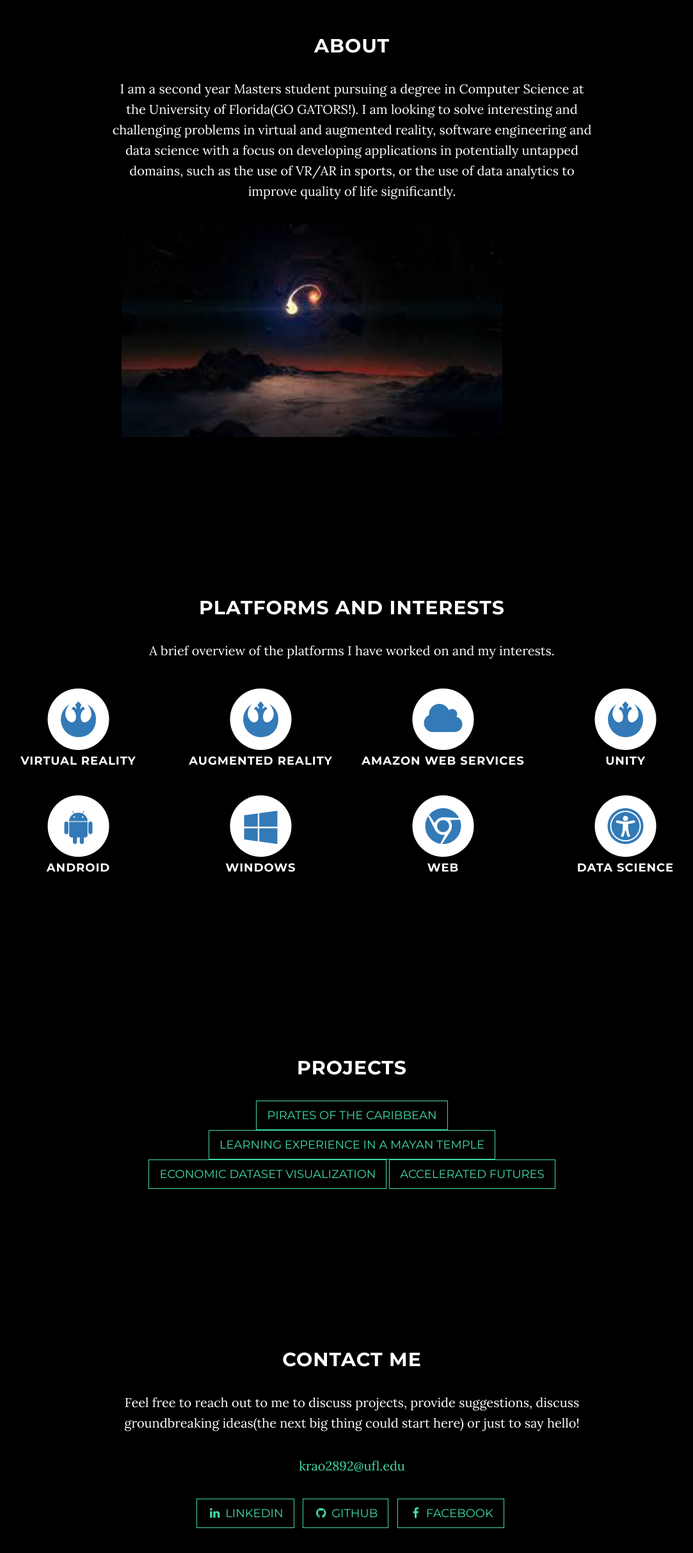
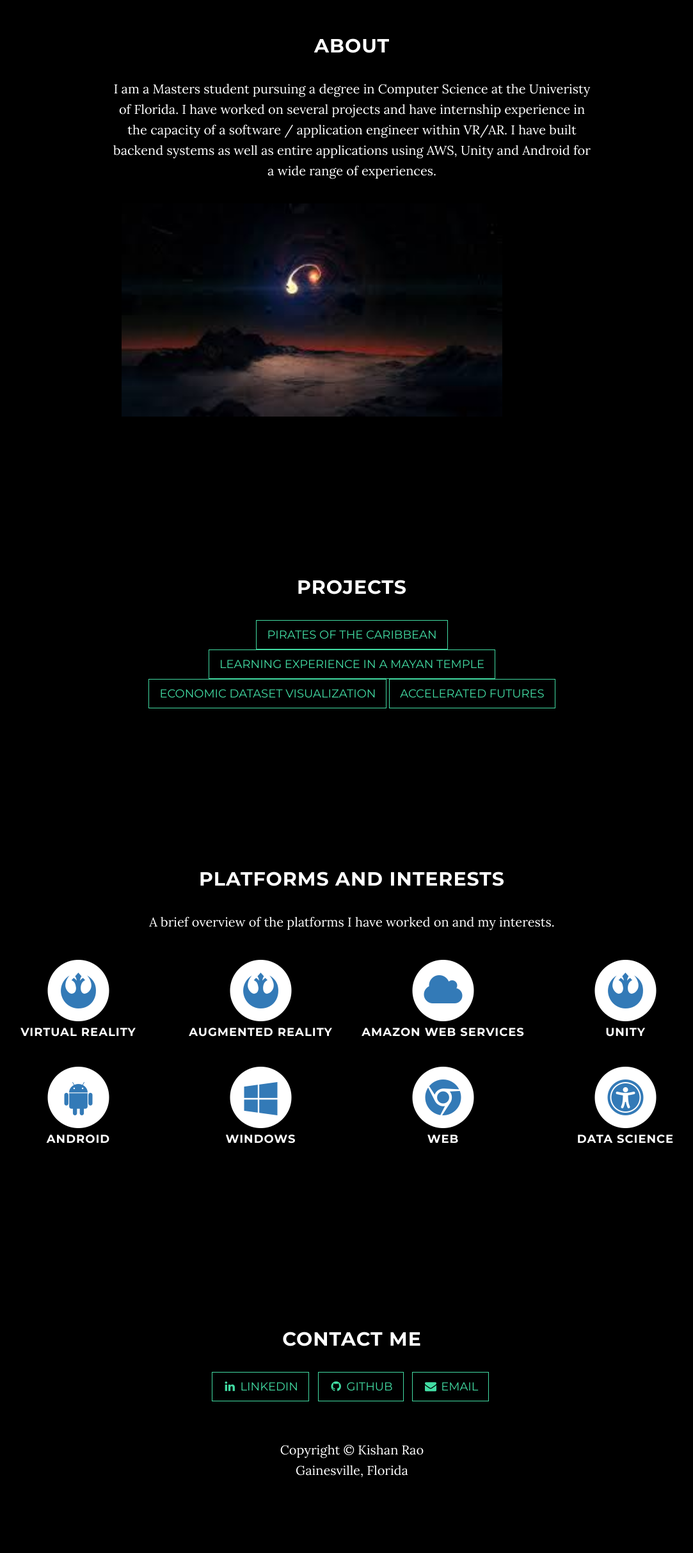
Before and after one commit to kishanrao92/kishanrao92.github.io, a website: page index.html in a window 1280 px wide. Shown: the part 995-3422 px from the top of the page at 64% size, without its empty margins (90-1173 px from the left). After the commit the page ends 3359 px from the top, so only its background shows below. Drawn offline with nearby package versions, Linux system fonts and the light colour scheme; some packages are replaced by stand-ins of ours.

Commit message:
changes in about and projects, added videos

```diff
--- a/index.html
+++ b/index.html
@@ -95,10 +95,10 @@
         <div class="row">
             <div class="col-lg-8 col-lg-offset-2">
                 <h2>About</h2>
-                    <p>I am a second year Masters student pursuing a degree in Computer Science at the University of Florida(GO GATORS!). I am looking to solve interesting and challenging problems in virtual and augmented reality, software engineering and data science with a focus on developing applications in potentially untapped domains, such as the use of VR/AR in sports, or the use of data analytics to improve quality of life significantly.</p>
+                    <p>I am a Masters student pursuing a degree in Computer Science at the Univeristy of Florida. I have worked on several projects and have internship experience in the capacity of a software / application engineer within VR/AR. I have built backend systems as well as entire applications using AWS, Unity and Android for a wide range of experiences. </p>
                 <div class="col-lg-10">
 
-                                <img class="center-block img-responsive" src="kishanrao92.github.io/backgorund.jpeg" width="1280" alt="UF" />
+                     <img class="center-block img-responsive" src="kishanrao92.github.io/backgorund.jpeg" width="1280" alt="UF" />
                 </div>
 
 
@@ -107,6 +107,25 @@
         </div>
     </section>
     <!-- Cool Wallpaper section-->
+
+
+    <!-- Projects Section -->
+    <section id="projects" class="content-section text-center">
+        <div class="project-section">
+            <div class="container">
+                <div class="col-lg-8 col-lg-offset-2">
+                    <h2>Projects</h2>
+                    <p></p>
+                    <a href=" https://gradgroup5.wordpress.com/2016/02/04/pirates-of-the-caribbean-scene-recreation/" class="btn btn-default btn-lg">Pirates of the Caribbean</a>
+                    <a href="https://mayacivil.wordpress.com/" class="btn btn-default btn-lg">Learning Experience in a Mayan Temple</a>
+
+                     <a href="http://harrivin.github.io/vr-project-3/" class="btn btn-default btn-lg">Economic Dataset Visualization</a>
+                      <a href="https://vrpr4.wordpress.com/" class="btn btn-default btn-lg">Accelerated Futures</a>
+
+                </div>
+            </div>
+        </div>
+    </section>
 
 
     <!-- Platforms Section -->
@@ -228,31 +247,16 @@
             </div>
         </div>
     </section>
-     <!-- Projects Section -->
-    <section id="projects" class="content-section text-center">
-        <div class="project-section">
-            <div class="container">
-                <div class="col-lg-8 col-lg-offset-2">
-                    <h2>Projects</h2>
-                    <p></p>
-                    <a href=" https://gradgroup5.wordpress.com/2016/02/04/pirates-of-the-caribbean-scene-recreation/" class="btn btn-default btn-lg">Pirates of the Caribbean</a>
-                    <a href="https://mayacivil.wordpress.com/" class="btn btn-default btn-lg">Learning Experience in a Mayan Temple</a>
 
-                     <a href="http://harrivin.github.io/vr-project-3/" class="btn btn-default btn-lg">Economic Dataset Visualization</a>
-                      <a href="https://vrpr4.wordpress.com/" class="btn btn-default btn-lg">Accelerated Futures</a>
-                </div>
-            </div>
-        </div>
-    </section>
 
     <!-- Contact Section -->
     <section id="contact" class="container content-section text-center">
         <div class="row">
             <div class="col-lg-8 col-lg-offset-2">
-                <h2>Contact Me</h2>
-                <p>Feel free to reach out to me to discuss projects, provide suggestions, discuss groundbreaking ideas(the next big thing could start here) or just to say hello! </p>
+               <h2>Contact Me</h2>
+               <!--  <p>Feel free to reach out to me to discuss projects, provide suggestions, discuss groundbreaking ideas(the next big thing could start here) or just to say hello! </p>
                 <p><a href="mailto:krao2892@ufl.edu">krao2892@ufl.edu</a>
-                </p>
+                </p> -->
                 <ul class="list-inline banner-social-buttons">
                     <li>
                         <a href="https://www.linkedin.com/in/kishan-rao-544887106" class="btn btn-default btn-lg"><i class="fa fa-linkedin fa-fw"></i> <span class="network-name">Linkedin</span></a>
@@ -261,21 +265,24 @@
                        <a href="https://github.com/kishanrao92" class="btn btn-default btn-lg"><i class="fa fa-github fa-fw"></i> <span class="network-name">Github</span></a>
                     </li>
                     <li>
+                        <a href="mailto:krao2892@ufl.edu" class="btn btn-default btn-lg"><i class="fa fa-envelope fa-fw"></i> <span class="network-name">Email</span></a>
+                    </li>
+                   <!-- <li>
                         <a href="https://www.facebook.com/kishan.rao.754" class="btn btn-default btn-lg"><i class="fa fa-facebook fa-fw"></i> <span class="network-name">Facebook</span></a>
-                    </li>
+                    </li> -->
                 </ul>
             </div>
         </div>
     </section>
 
     <!-- Map Section -->
-    <div id="map"></div>
+    <!--<div id="map"></div> -->
 
     <!-- Footer -->
     <footer>
         <div class="container text-center">
             <p>Copyright &copy; Kishan Rao</p>
-            <p> 2777 SW Archer Road, Apt. F-21, Gainesville, Florida-32608
+            <p> Gainesville, Florida
         </div>
     </footer>
 
```
Also changed, not shown: background_1.jpeg (added).
